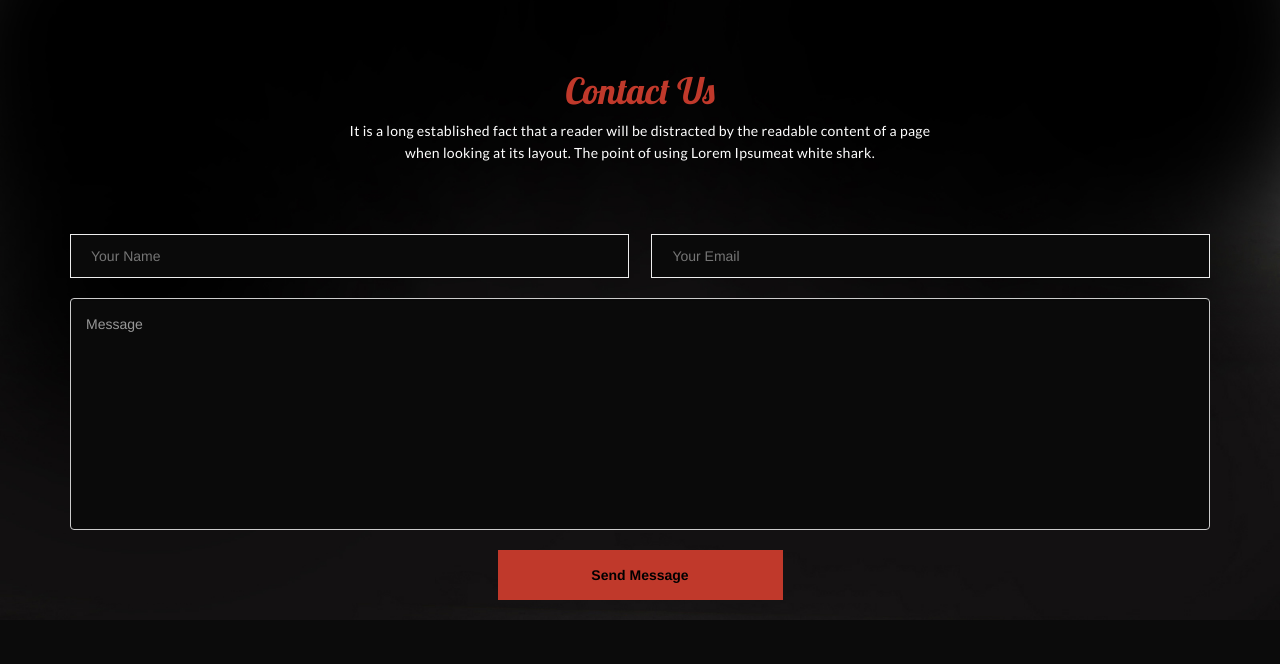
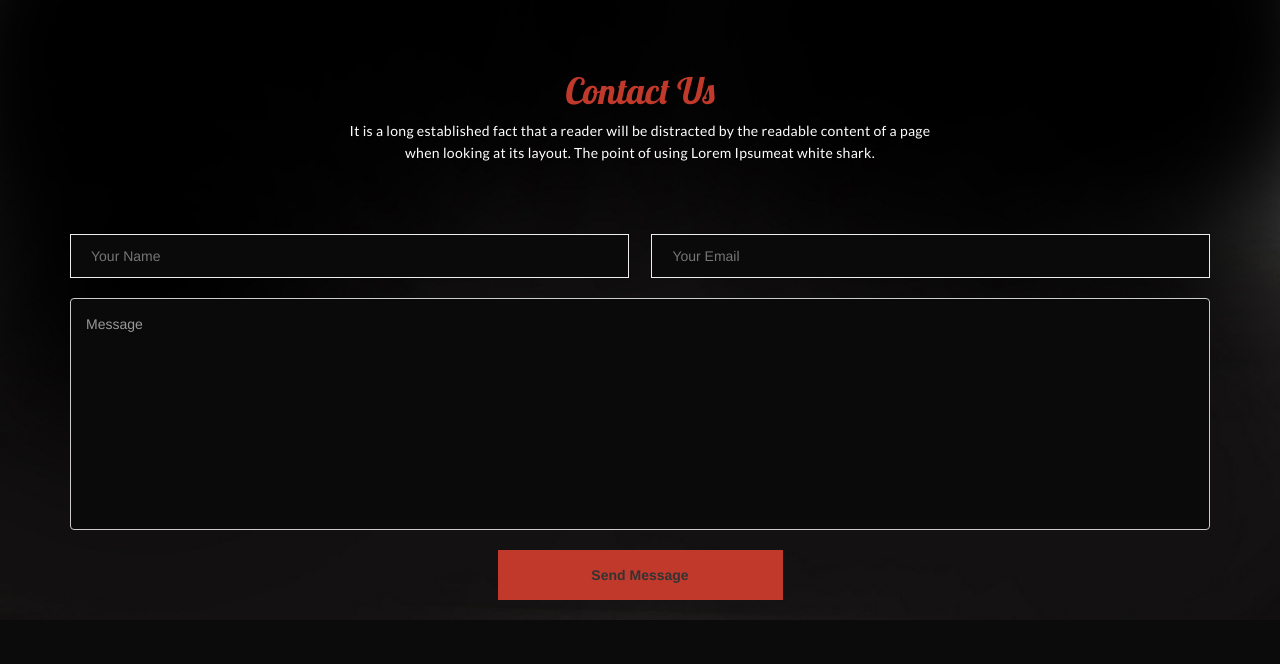
Before and after one commit to WebMoksed/buffet, a plain HTML site: page index1.html in a window 1280 px wide. Shown: the part 4865-5529 px from the top of the page. Drawn offline with Linux system fonts and the light colour scheme.

Commit message:
first commit

```diff
--- a/style.css
+++ b/style.css
@@ -749,7 +749,7 @@ img{
 	height: 50px;
 	border: 1px solid #c0392b;
 	background-color: #c0392b;
-	color: #000;
+	/* color: #000; */
 	margin: 20px 0;
 	font-weight: bold;
 }
```
